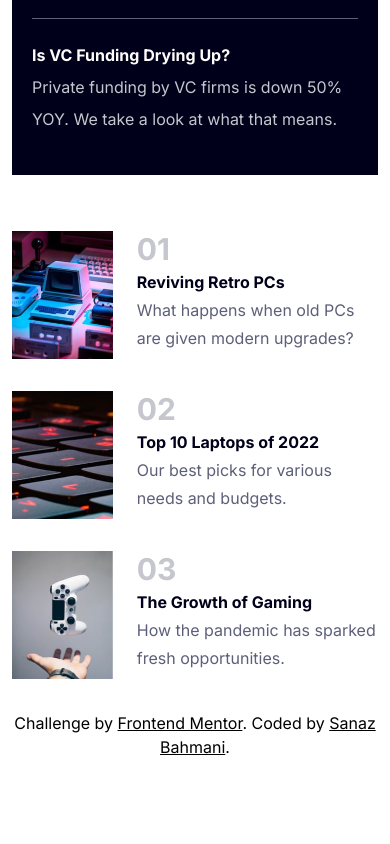
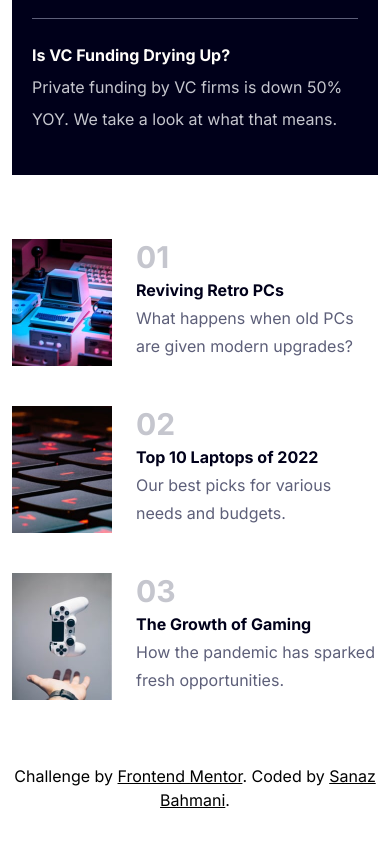
Before and after one commit to SanazBHMN/news-homepage-main, a React (Create React App) app: page / in a window 390 px wide. Shown: the part 1123-1967 px from the top of the page. Before the commit the page ends 1914 px from the top, so only its background shows below. Built offline with nearby package versions, Linux system fonts and the light colour scheme.

Commit message:
Fix media queries

```diff
--- a/src/components/Topics.js
+++ b/src/components/Topics.js
@@ -28,10 +28,10 @@ function Topics() {
   ];
 
   return (
-    <div className="xl:flex justify-between align-center">
+    <div className="grid grid-cols-1 gap-10 my-16 xl:grid-cols-3">
       {topics.map((topic) => (
-        <div key={topic.id} className="flex align-center my-8">
-          <img src={topic.img} className="object-cover w-32 h-32 mr-6" />
+        <div key={topic.id} className="grid grid-cols-1.3 gap-6">
+          <img src={topic.img} className="object-cover w-32 h-full" />
           <div className="leading-7">
             <span className="text-blue-grayish text-3xl font-bold">
               {topic.order}
--- a/tailwind.config.js
+++ b/tailwind.config.js
@@ -20,6 +20,8 @@ module.exports = {
     },
     gridTemplateColumns: {
       2: "1fr 1fr",
+      3: "1fr 1fr 1fr",
+      1.3: "100px 1fr",
       70: "70% 1fr",
     },
   },
```
